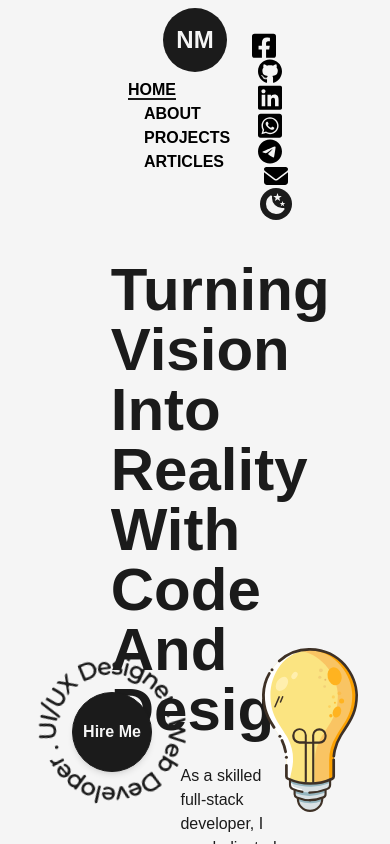
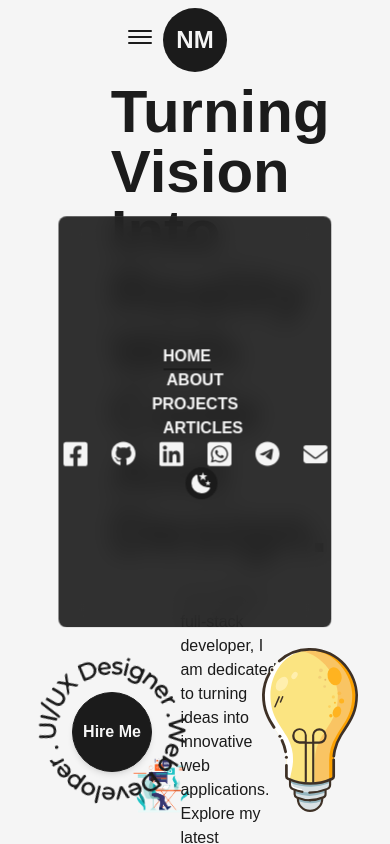
Before and after one commit to NafisMahmudAyon/Portfolio-NafisBd.com, a Next.js app: page / in a window 390 px wide. Shown: the top 844 px of the page. Built offline with nearby package versions, Linux system fonts and the light colour scheme.

Commit message:
portfolio website nafisbd.com responsive start

```diff
--- a/src/components/Navbar.js
+++ b/src/components/Navbar.js
@@ -1,5 +1,5 @@
 import Link from 'next/link'
-import React from 'react'
+import React, { useState } from 'react'
 import Logo from './Logo'
 import { useRouter } from 'next/router'
 import  { GmailIcon, GithubIcon, LinkedInIcon, FacebookIcon, TelegramIcon, WhatsAppIcon, SunIcon, MoonIcon } from './Icons'
@@ -23,8 +23,22 @@ const CustomLink = ({ href, title, className=""}) => {
 const Navbar = () => {
 
     const [mode, setMode] = useThemeSwitcher();
+    const [isOpen, setIsOpen] = useState(false);
+
+    const handleClick = () => {
+        setIsOpen(!isOpen)
+    }
+
+
+
   return (
-    <header className='w-full px-32 py-8 font-medium flex items-center justify-between dark:text-light'>
+    <header className='w-full px-32 py-8 font-medium flex items-center justify-between relative dark:text-light'>
+        <button className="flex flex-col items-center justify-center hidden lg:flex"  onClick={handleClick}>
+            <span className={`bg-dark dark:bg-light block transition-all duration-300 ease-out h-0.5 w-6 rounded-sm  ${isOpen ? 'rotate-45 translate-y-1' : '-translate-y-0.5'} `}></span>
+            <span className={`bg-dark dark:bg-light block transition-all duration-300 ease-out h-0.5 w-6 rounded-sm my-0.5 ${isOpen ? 'opacity-0' : 'opacity-100'} `}></span>
+            <span className={`bg-dark dark:bg-light block transition-all duration-300 ease-out h-0.5 w-6 rounded-sm  ${isOpen ? '-rotate-45 -translate-y-1' : 'translate-y-0.5'} `}></span>
+        </button>
+        <div className='w-full flex justify-between items-center lg:hidden'>
             <nav>
                 <CustomLink href='/' title="Home" className=' uppercase font-bold mr-4' />
                 <CustomLink href='/about' title="About" className=' uppercase font-bold mx-4' />
@@ -50,6 +64,38 @@ const Navbar = () => {
                     }
                 </button>
             </nav>
+        </div>
+
+        {/* mobile menu */}
+        <div className='min-w-[70vw] flex flex-col justify-between z-30 items-center fixed top-1/2 left-1/2 -translate-x-1/2 -translate-y-1/2 bg-dark/90 dark:bg-light/75 rounded-lg backdrop-blur-md py-32'>
+            <nav className='flex items-center flex-col justify-center'>
+                <CustomLink href='/' title="Home" className=' uppercase font-bold mr-4 text-light dark:text-dark' />
+                <CustomLink href='/about' title="About" className=' uppercase font-bold mx-4 text-light dark:text-dark' />
+                <CustomLink href='/projects' title="Projects" className=' uppercase font-bold mx-4 text-light dark:text-dark' />
+                <CustomLink href='/articles' title="Articles" className=' uppercase font-bold ml-4 text-light dark:text-dark' />
+            </nav>
+
+            <nav className='flex items-center justify-center flex-wrap'>
+                <motion.a href="https://www.facebook.com/nafismahmud0/" target={"_blank"} whileHover={{ y:-2 }} whileTap={{ scale:0.9 }} className='w-6 mr-3 fill-light dark:fill-dark'><FacebookIcon /></motion.a>
+                <motion.a href="https://github.com/NafisMahmudAyon" target={"_blank"} whileHover={{ y:-2 }} whileTap={{ scale:0.9 }} className='w-6 mx-3 fill-light dark:fill-dark'><GithubIcon /></motion.a>
+                <motion.a href="https://www.linkedin.com/in/nafis-mahmud-ayon-760b45190/" target={"_blank"} whileHover={{ y:-2 }} whileTap={{ scale:0.9 }} className='w-6 mx-3 fill-light dark:fill-dark'><LinkedInIcon /></motion.a>
+                <motion.a href="mailto:nafismahmudayon@gmail.com" target={"_blank"} whileHover={{ y:-2 }} whileTap={{ scale:0.9 }} className='w-6 mx-3 fill-light dark:fill-dark'><WhatsAppIcon /></motion.a>
+                <motion.a href="mailto:nafismahmudayon@gmail.com" target={"_blank"} whileHover={{ y:-2 }} whileTap={{ scale:0.9 }} className='w-6 mx-3 fill-light dark:fill-dark'><TelegramIcon /></motion.a>
+                <motion.a href="mailto:nafismahmudayon@gmail.com" target={"_blank"} whileHover={{ y:-2 }} whileTap={{ scale:0.9 }} className='w-6 ml-3 fill-light dark:fill-dark'><GmailIcon /></motion.a>
+                <button
+                    onClick={() => setMode(mode === "light" ? "dark" : "light")}
+                    className={`ml-3 flex items-center justify-center rounded-full p-1 ${mode === "light" ? "bg-dark text-light" : "bg-light text-dark"}`}
+                >
+                    {
+                        mode === "dark" ?
+                        <SunIcon className={"fill-dark"} />
+                        : <MoonIcon className={"fill-dark"} />
+                    }
+                </button>
+            </nav>
+        </div>
+
+
         <div className='absolute left-[50%] top-2 translate-x-[-50%]'>
             <Logo />
         </div>
--- a/tailwind.config.js
+++ b/tailwind.config.js
@@ -24,6 +24,25 @@ module.exports = {
         circularDark: 'repeating-radial-gradient(rgba(255, 255, 255, 0.5) 2px, #1b1b1b 5px, #1b1b1b 100px);'
       }
     },
+    screens: {
+      "2xl": { max: "1535px" },
+      // => @media (max-width: 1535px) { ... }
+
+      xl: { max: "1279px" },
+      // => @media (max-width: 1279px) { ... }
+
+      lg: { max: "1023px" },
+      // => @media (max-width: 1023px) { ... }
+
+      md: { max: "767px" },
+      // => @media (max-width: 767px) { ... }
+
+      sm: { max: "639px" },
+      // => @media (max-width: 639px) { ... }
+
+      xs: { max: "479px" },
+      // => @media (max-width: 479px) { ... }
+  },
   },
   plugins: [],
 }
```
Lines whose indentation alone changed are shown as unchanged.
